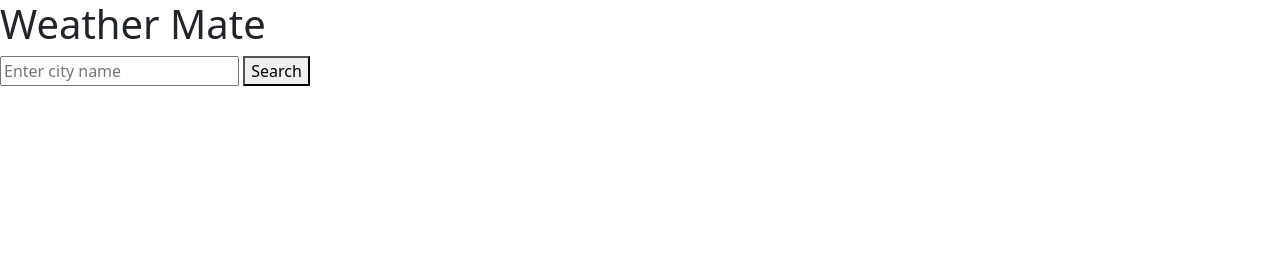
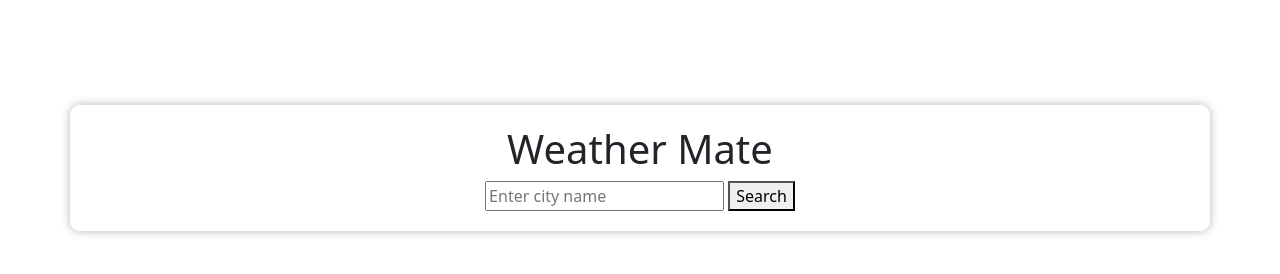
Before and after one commit to commit-panda/phase-1-project-sandra-manyarkiy, a plain HTML site: page index.html in a window 1280 px wide. Drawn offline with nearby package versions, Linux system fonts and the light colour scheme.

Commit message:
added css properties to container

```diff
--- a/index.html
+++ b/index.html
@@ -8,14 +8,18 @@
     <link href="https://cdn.jsdelivr.net/npm/bootstrap@5.3.8/dist/css/bootstrap.min.css" rel="stylesheet" integrity="sha384-sRIl4kxILFvY47J16cr9ZwB07vP4J8+LH7qKQnuqkuIAvNWLzeN8tE5YBujZqJLB" crossorigin="anonymous">
 </head>
 <body>
+    <div class="container">
+
     <h1>Weather Mate</h1>
     <form id="weather-form">
-        <input type="text" id="city" placeholder="Enter city name">
+        <input type="text" id="city" placeholder="Enter city name" required>
         <button type="submit" >Search</button>
     </form>
     <div id="result"></div>
 
-    <script src="index.js"></script>
+    </div>
+
+    <script type="module" src="index.js"></script>
     <script src="https://cdn.jsdelivr.net/npm/bootstrap@5.3.8/dist/js/bootstrap.bundle.min.js" integrity="sha384-FKyoEForCGlyvwx9Hj09JcYn3nv7wiPVlz7YYwJrWVcXK/BmnVDxM+D2scQbITxI" crossorigin="anonymous"></script>
 </body>
 </html>
--- a/index.js
+++ b/index.js
@@ -1,4 +1,6 @@
-const API_KEY = '582e4a592a05d366493424e26c60ffcb'
+const API_KEY ='582e4a592a05d366493424e26c60ffcb'
+
+const FSQ_API_KEY =
 
 // fetch weather information from Open Weather API
 async function fetchWeatherData(city = "Nairobi", API_KEY) {
@@ -55,4 +57,8 @@ document.getElementById("weather-form").addEventListener("submit", async (e) =>{
     resultDiv.innerHTML = ""
     resultDiv.appendChild(weatherText)
 
+    const cityHeader = document.createElement("h2")
+    cityHeader.textContent = `Weather in ${city}`
+    resultDiv.prepend(cityHeader)
+
 })
--- a/style.css
+++ b/style.css
@@ -0,0 +1,10 @@
+.container {
+    max-width: 400px;
+    margin: 0 auto;
+    text-align: center;
+    padding: 20px;
+    background-color: rgba(255, 255, 255, 0.5); /* Set the background color to be transparent */
+    border-radius: 10px;
+    box-shadow: 0 0 10px rgba(0, 0, 0, 0.3); /* Adjust the alpha value here for the box shadow transparency */
+    margin-top: 105px;
+}
```
Also changed, not shown: 3 other files.
